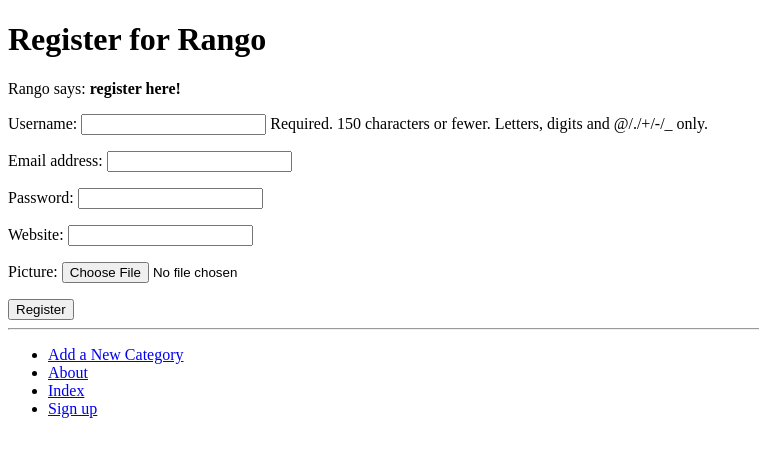
After one commit to JmacCl/tango_with_django_project, a Django app: page /rango/register/ in a window 1280 px wide. The commit adds this page. Shown: the top 457 px of the page, without its empty margins (0-759 px from the left). Run offline with Django 3.2, Linux system fonts and the light colour scheme.

Commit message:
completed everything in chapter nine before the tasks

```diff
--- a/rango/admin.py
+++ b/rango/admin.py
@@ -1,5 +1,5 @@
 from django.contrib import admin
-from rango.models import Category, Page
+from rango.models import Category, Page, UserProfile
 
 class PageAdmin(admin.ModelAdmin):
 	list_display = ('title','category','url')
@@ -9,4 +9,5 @@
 
 admin.site.register(Category, CategoryAdmin)
 admin.site.register(Page, PageAdmin)
+admin.site.register(UserProfile)
 # Register your models here.
--- a/rango/forms.py
+++ b/rango/forms.py
@@ -1,5 +1,6 @@
 from django import forms
-from rango.models import Page, Category
+from rango.models import Page, Category, UserProfile
+from django.contrib.auth.models import User
 
 class CategoryForm(forms.ModelForm):
 	name = forms.CharField(max_length = 128, help_text = 'Please enter the category name.')
@@ -29,5 +30,17 @@
 			cleaned_data['url'] = url
 		return cleaned_data
 
+class UserForm(forms.ModelForm):
+	password = forms.CharField(widget=forms.PasswordInput())
+
+	class Meta:
+		model = User
+		fields = ('username', 'email', 'password',)
+
+class UserProfileForm(forms.ModelForm):
+	class Meta:
+		model = UserProfile
+		fields = ('website', 'picture',)
+
 class ModelForm:
 	pass
--- a/rango/models.py
+++ b/rango/models.py
@@ -1,5 +1,6 @@
 from django.db import models
 from django.template.defaultfilters import slugify
+from django.contrib.auth.models import User
 charMaxLength = 128
 
 class Category(models.Model):
@@ -27,3 +28,12 @@
 
 	def __str__(self):
 		return self.title
+
+class UserProfile(models.Model):
+	user = models.OneToOneField(User,on_delete=models.CASCADE)
+
+	website = models.URLField(blank=True)
+	picture = models.ImageField(upload_to='profile_images', blank=True)
+
+	def __str__(self):
+		return self.user.username
--- a/rango/urls.py
+++ b/rango/urls.py
@@ -10,4 +10,5 @@
 		views.show_category, name = 'show_category'),
 	path('add_category/', views.add_category, name = 'add_category'),
 	path('category/<slug:category_name_slug>/add_page/', views.add_page, name='add_page'),
+	path('register/', views.register, name='register'),
 ]
--- a/rango/views.py
+++ b/rango/views.py
@@ -5,7 +5,7 @@
 from rango.forms import CategoryForm
 from django.shortcuts import redirect
 from django.urls import reverse
-from rango.forms import PageForm
+from rango.forms import PageForm, UserForm, UserProfileForm
 
 
 def index(request):
@@ -82,3 +82,37 @@
 	print(request.method)
 	print(request.user)
 	return render(request, 'rango/about.html', {} )
+
+def register(request):
+
+	registered = False
+
+	if request.method == 'POST':
+		user_form = UserForm(request.POST)
+		profile_form = UserProfileForm(request.POST)
+
+		if user_form.is_valid() and profile_form.is_valid():
+			user = user_form.save()
+
+			user.set_password(user.password)
+			user.save()
+
+			profile = profile_form.save(commit=False)
+			profile.user = user
+
+			if 'picture' in request.FILES:
+				profile.picture = request.FILES['picture']
+			profile.save()
+
+			registered = True
+		else:
+			print(user_form.errors, profile_form.errors)
+	else:
+		user_form = UserForm()
+		profile_form = UserProfileForm()
+
+	return render(request,
+				  'rango/register.html',
+				  context={'user_form':user_form,
+						   'profile_form': profile_form,
+						   'registered': registered})
--- a/templates/rango/base.html
+++ b/templates/rango/base.html
@@ -24,6 +24,7 @@
 				<li><a href="{% url 'rango:add_category' %}">Add a New Category</a><br /></li>
 				<li><a href="{% url 'rango:about' %}">About</a></li>
 				<li><a href="{% url 'rango:index' %}">Index</a></li>
+				<li><a href="{% url 'rango:register' %}">Sign up</a></li>
 			</ul>
 		</div>
 	</body>
--- /dev/null
+++ b/templates/rango/register.html
@@ -0,0 +1,25 @@
+{% extends 'rango/base.html' %}
+{% load staticfiles %}
+
+{% block title_block %}
+    Register
+{% endblock %}
+
+{% block body_block %}
+<h1>Register for Rango</h1>
+{% if registered %}
+Rango says: <strong>thank you for registering!</strong>
+<a href="{% url 'rango:undex' %}">Return to the homepage.</a><br />
+{% else %}
+Rango says: <strong>register here!</strong><br />
+<form id="user_form" method="post" action="{% url 'rango:register' %}" enctype="multipart/form-data">
+
+    {% csrf_token %}
+
+    {{ user_form.as_p }}
+    {{ profile_form.as_p }}
+
+    <input type="submit" name="submit" value="Register">
+</form>
+{% endif %}
+{% endblock %}
```
Also changed, not shown: rango/migrations/0005_userprofile.py (added).
